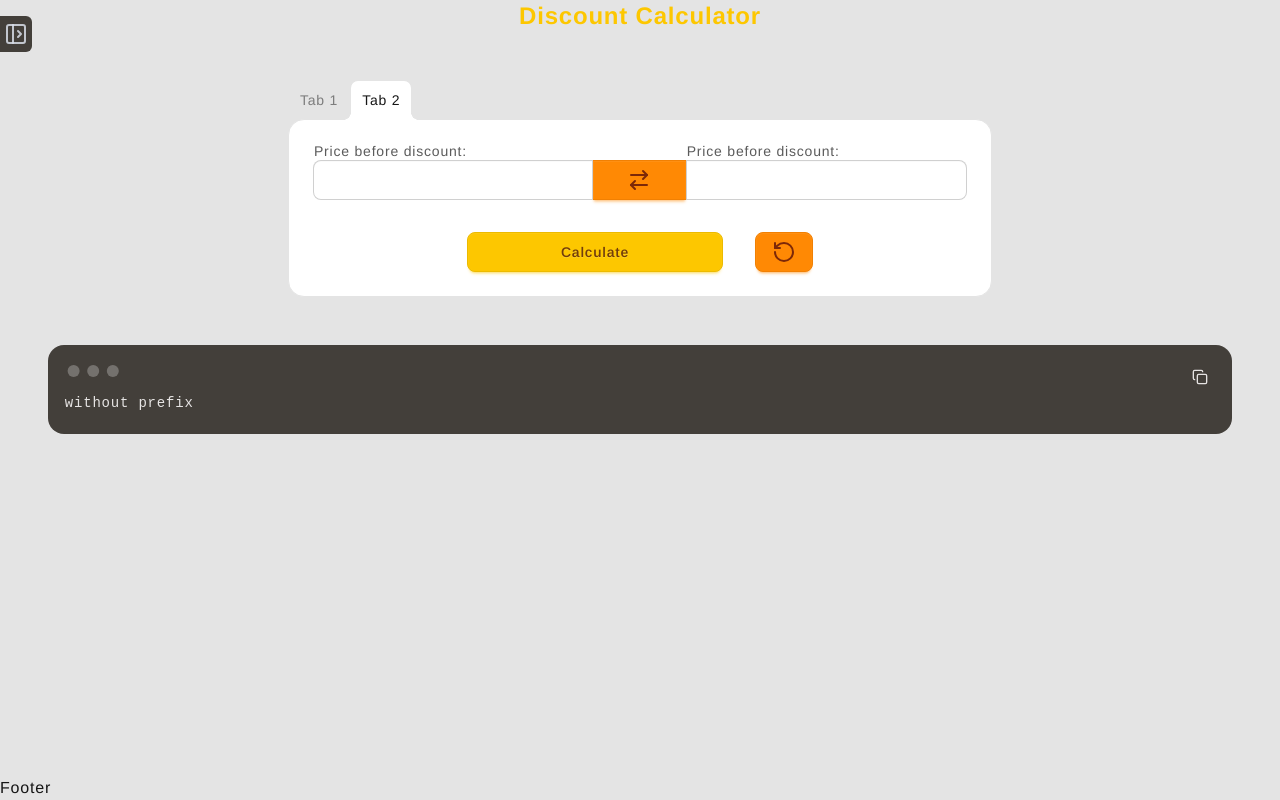
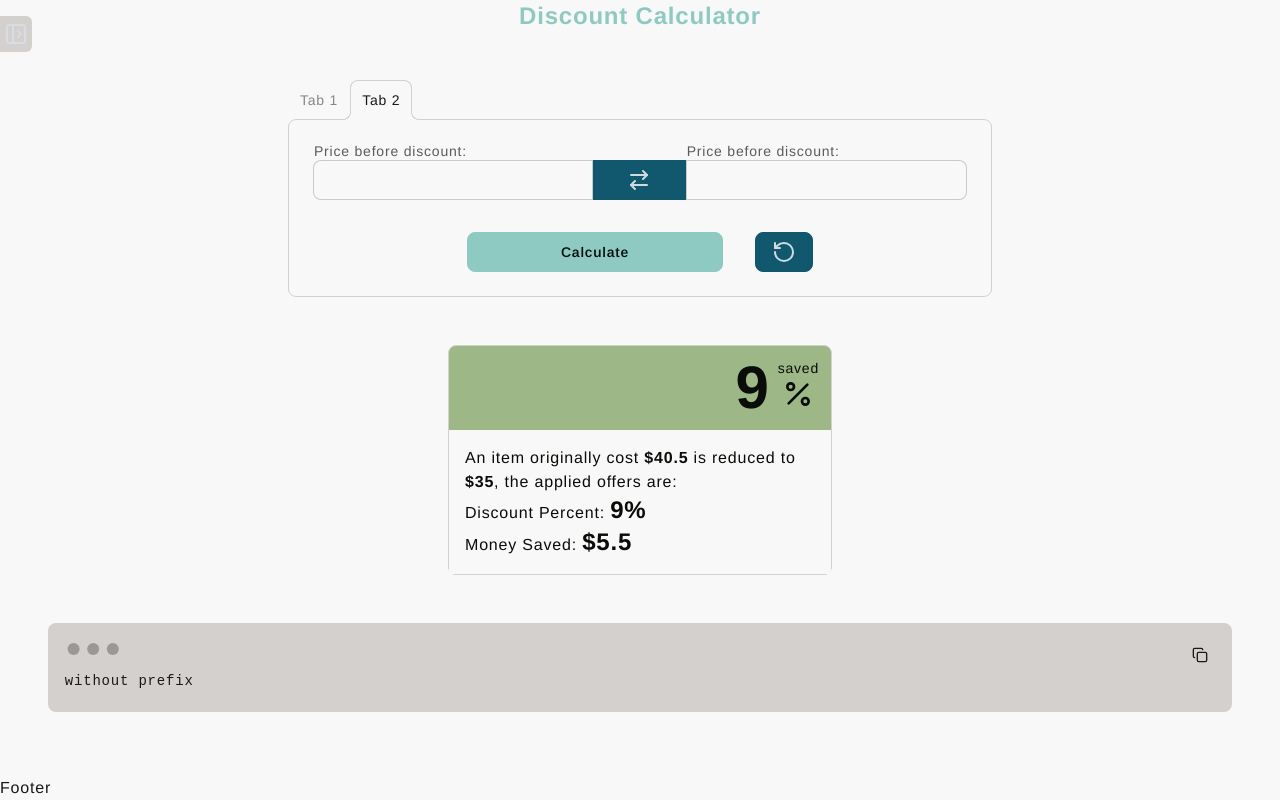
Before and after one commit to doinby/it-adds-up-app, a Next.js app: page / in a window 1280 px wide. Built offline with nearby package versions, Linux system fonts and the light colour scheme.

Commit message:
refactor result component into ResultCard

```diff
--- a/app/globals.css
+++ b/app/globals.css
@@ -2,8 +2,42 @@
 @import url('https://fonts.googleapis.com/css2?family=Arimo:ital,wght@0,400..700;1,400..700&display=swap');
 /* @import url('https://fonts.googleapis.com/css2?family=Barlow:ital,wght@0,100;0,200;0,300;0,400;0,500;0,600;0,700;0,800;0,900;1,100;1,200;1,300;1,400;1,500;1,600;1,700;1,800;1,900&display=swap'); */
 @import 'tailwindcss';
-@plugin "daisyui" {
-	themes: bumblebee --default, bumblebee --prefersdark;
+@plugin "daisyui";
+@plugin "daisyui/theme" {
+	name: 'itaddsup';
+	default: true;
+	prefersdark: true;
+	color-scheme: 'light';
+	--color-base-100: oklch(98% 0.001 106.423);
+	--color-base-200: oklch(98% 0.001 106.423);
+	--color-base-300: oklch(86% 0.005 56.366);
+	--color-base-content: oklch(21% 0.006 56.043);
+	--color-primary: oklch(79.49% 0.063 184.558);
+	--color-primary-content: oklch(15.898% 0.012 184.558);
+	--color-secondary: oklch(42.621% 0.074 224.389);
+	--color-secondary-content: oklch(88.524% 0.014 224.389);
+	--color-accent: oklch(44% 0.011 73.639);
+	--color-accent-content: oklch(97% 0.001 106.424);
+	--color-neutral: oklch(86% 0.005 56.366);
+	--color-neutral-content: oklch(21% 0.006 56.043);
+	/* --color-neutral: oklch(34.465% 0.029 199.194);
+	--color-neutral-content: oklch(83.302% 0.003 326.261); */
+	--color-info: oklch(79.49% 0.063 184.558);
+	--color-info-content: oklch(15.898% 0.012 184.558);
+	--color-success: oklch(74.722% 0.072 131.116);
+	--color-success-content: oklch(14.944% 0.014 131.116);
+	--color-warning: oklch(88.15% 0.14 87.722);
+	--color-warning-content: oklch(17.63% 0.028 87.722);
+	--color-error: oklch(77.318% 0.128 31.871);
+	--color-error-content: oklch(15.463% 0.025 31.871);
+	--radius-selector: 0.5rem;
+	--radius-field: 0.5rem;
+	--radius-box: 0.5rem;
+	--size-selector: 0.25rem;
+	--size-field: 0.25rem;
+	--border: 1px;
+	--depth: 0;
+	--noise: 0;
 }
 
 html,
@@ -12,7 +46,7 @@ body {
 }
 
 body {
-	@apply grid grid-cols-[auto_1fr] grid-rows-[1fr_auto] font-serif tracking-wider bg-base-300;
+	@apply grid grid-cols-[auto_1fr] grid-rows-[1fr_auto] font-serif tracking-wider;
 	/* @apply sm:flex sm:flex-col; */
 }
 
--- a/app/page.tsx
+++ b/app/page.tsx
@@ -4,10 +4,16 @@ import { useState } from 'react';
 import Tabs from '@/components/Tabs';
 import Sidebar from '@/components/Sidebar';
 import SidebarButton from '@/components/ui/SidebarButton';
-import Form from '@/components/Form';
 import PlainTextResult from '@/components/ui/PlainTextResult';
+import ResultCard from '@/components/ui/ResultCard';
 
 export default function HomePage() {
+	const result = {
+		beforePrice: 40.5,
+		afterPrice: 35.0,
+		percent: 9,
+		dollarSaved: 5.5,
+	};
 	const [isSidebarClose, setSidebarClose] = useState(true);
 
 	return (
@@ -24,6 +30,7 @@ export default function HomePage() {
 				</h1>
 
 				<Tabs />
+				<ResultCard result={result} />
 				<PlainTextResult />
 
 				{/* <Form /> */}
--- /dev/null
+++ b/components/ui/ResultCard.tsx
@@ -0,0 +1,31 @@
+import { Result } from '@/types/types';
+import { BadgePercent, Percent, TicketPercent } from 'lucide-react';
+
+export default function ResultCard({ result }: { result: Result }) {
+	const { beforePrice, afterPrice, percent, dollarSaved } = result;
+
+	return (
+		<article className='w-full md:w-96 bg-success text-success-content border-1 border-base-300 rounded-lg'>
+			<div className='flex gap-2 p-3 items-start justify-end'>
+				<h3 className='text-xl md:text-6xl'>{percent}</h3>
+				<p className='flex flex-col items-center text-sm'>
+					saved{' '}
+					<span>
+						<Percent size={32} />
+					</span>{' '}
+				</p>
+			</div>
+			<p className='bg-base-100 p-4'>
+				An item originally cost{' '}
+				<span className='font-black'>${beforePrice}</span> is reduced to{' '}
+				<span className='font-black'>${afterPrice}</span>
+				, the applied offers are:
+				<br />
+				Discount Percent:{' '}
+				<span className='text-2xl font-black'>{percent}%</span>
+				<br />
+				Money Saved: <span className='text-2xl font-black'>${dollarSaved}</span>
+			</p>
+		</article>
+	);
+}
--- a/components/ui/Tab.tsx
+++ b/components/ui/Tab.tsx
@@ -4,6 +4,7 @@ import InputNoOption from './InputNoOption';
 import { calculatePercent } from '@/utils/calculations';
 import { Result } from '@/types/types';
 import { useState } from 'react';
+import ResultCard from './ResultCard';
 
 export interface FormInputInterface {
 	beforePriceInput: number;
```
